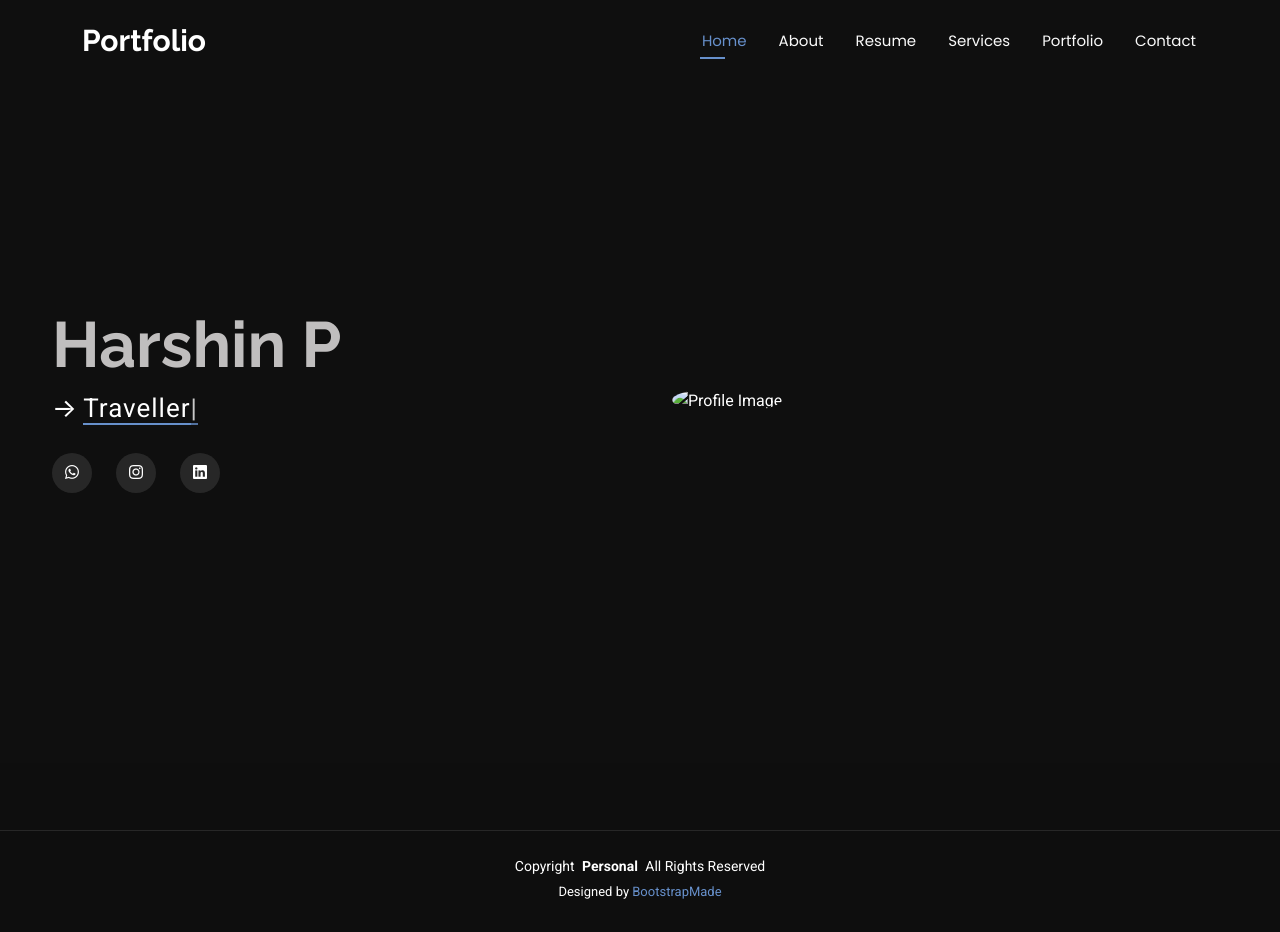
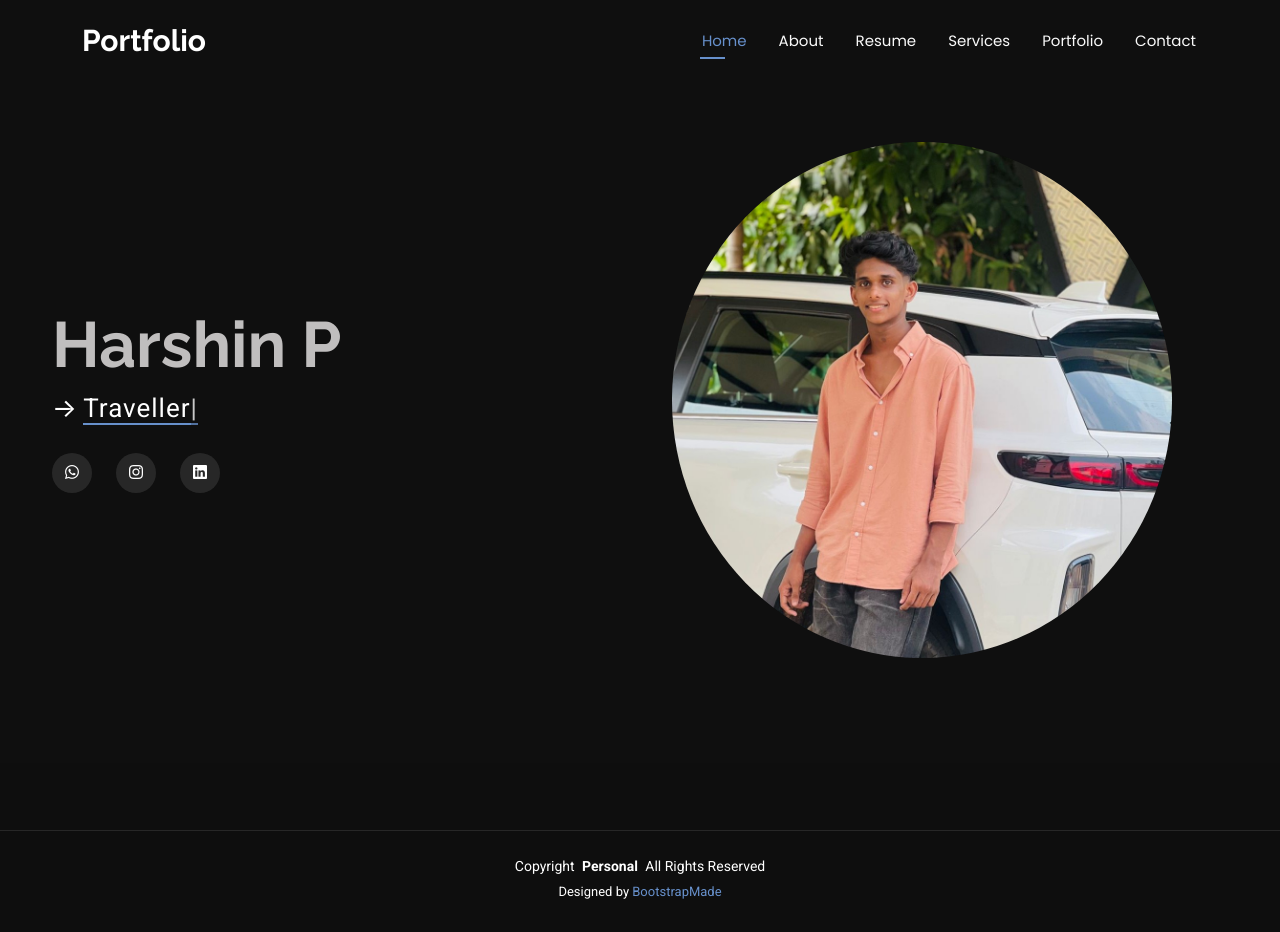
Before and after one commit to harshin7775-debug/portfolio, a plain HTML site: page index.html in a window 1280 px wide. Drawn offline with Linux system fonts and the light colour scheme; the site is published under a folder, as on GitHub Pages, so addresses that start at the root find nothing.

Commit message:
Update index.html

```diff
--- a/index.html
+++ b/index.html
@@ -80,7 +80,7 @@
         </div>
       </div>
        <div class="container" data-aos="zoom-out" data-aos-delay="100">
-       <img src="/assets/img/profile.jpg" class="img-fluid rounded-circle custom-img" alt="Profile Image">
+       <img src="./assets/img/profile.jpg" class="img-fluid rounded-circle custom-img" alt="Profile Image">
       </div>
       </div>
 
```
